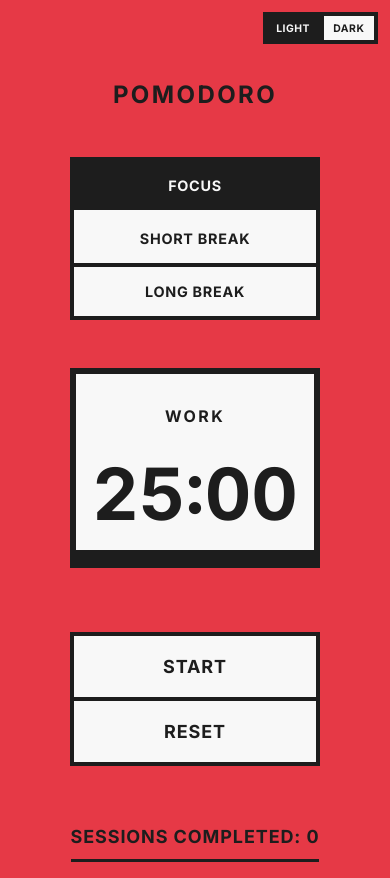
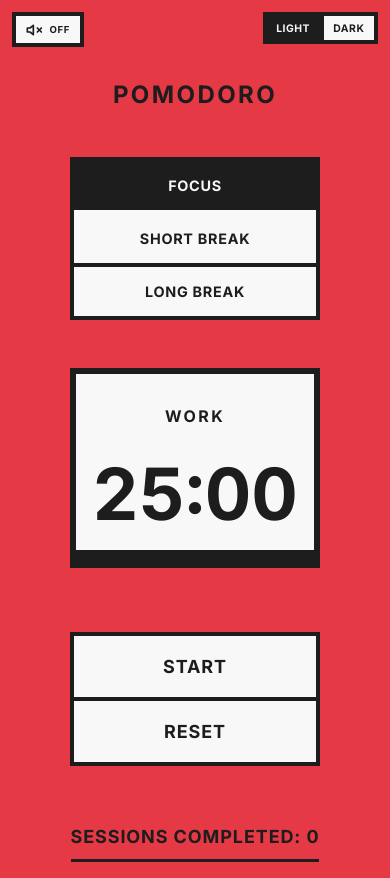
Before and after one commit to elvisdsz/pomodoro, a React (Vite) app: page / in a window 390 px wide. Built offline with nearby package versions, Linux system fonts and the light colour scheme.

Commit message:
Play rain sounds as white noise when the work timer is running

```diff
--- a/src/App.css
+++ b/src/App.css
@@ -137,6 +137,20 @@ body {
   color: #1D1D1D;
 }
 
+.app.dark .sound-toggle {
+  border-color: #F8F8F8;
+}
+
+.app.dark .sound-btn {
+  background: #2D2D2D;
+  color: #F8F8F8;
+}
+
+.app.dark .sound-btn:hover {
+  background: #d7d7d7;
+  color: #1D1D1D;
+}
+
 .container {
   text-align: center;
   padding: 2rem;
@@ -166,6 +180,68 @@ body {
   gap: 0;
   border: 4px solid #1D1D1D;
   z-index: 1000;
+}
+
+.sound-toggle {
+  position: fixed;
+  top: 2rem;
+  left: 2rem;
+  border: 4px solid #1D1D1D;
+  z-index: 1000;
+}
+
+.sound-btn {
+  padding: 0.5rem 1rem;
+  border: none;
+  background: #F8F8F8;
+  color: #1D1D1D;
+  font-size: 0.7rem;
+  font-weight: 700;
+  cursor: pointer;
+  transition: all 0.2s ease;
+  font-family: 'Inter', sans-serif;
+  text-transform: uppercase;
+  letter-spacing: 0.05em;
+  display: flex;
+  align-items: center;
+  gap: 0.5rem;
+}
+
+.sound-btn:hover {
+  background: #464646;
+  color: #F8F8F8;
+}
+
+.sound-icon {
+  display: flex;
+  align-items: center;
+  justify-content: center;
+  position: relative;
+}
+
+.sound-btn.playing .sound-icon::after {
+  content: '';
+  position: absolute;
+  width: 100%;
+  height: 100%;
+  border: 2px solid currentColor;
+  border-radius: 50%;
+  animation: soundWave 1.5s ease-out infinite;
+}
+
+@keyframes soundWave {
+  0% {
+    transform: scale(1);
+    opacity: 0.8;
+  }
+  100% {
+    transform: scale(2);
+    opacity: 0;
+  }
+}
+
+.sound-label {
+  font-size: 0.75rem;
 }
 
 .theme-btn {
@@ -386,6 +462,24 @@ body {
     grid-template-columns: auto auto;
   }
 
+  .sound-toggle {
+    top: 1rem;
+    left: 1rem;
+  }
+
+  .sound-btn {
+    padding: 0.4rem 0.75rem;
+  }
+
+  .sound-label {
+    font-size: 0.65rem;
+  }
+
+  .sound-icon svg {
+    width: 18px;
+    height: 18px;
+  }
+
   .theme-btn {
     padding: 0.4rem 0.75rem;
     font-size: 0.7rem;
@@ -402,6 +496,24 @@ body {
     right: 0.75rem;
   }
 
+  .sound-toggle {
+    top: 0.75rem;
+    left: 0.75rem;
+  }
+
+  .sound-btn {
+    padding: 0.35rem 0.6rem;
+  }
+
+  .sound-label {
+    font-size: 0.6rem;
+  }
+
+  .sound-icon svg {
+    width: 16px;
+    height: 16px;
+  }
+
   .theme-btn {
     padding: 0.35rem 0.6rem;
     font-size: 0.65rem;
--- a/src/App.jsx
+++ b/src/App.jsx
@@ -1,4 +1,5 @@
 import { useState, useEffect, useRef } from 'react'
+import RainSoundToggle from './RainSoundToggle'
 
 const WORK_TIME = 25 * 60
 const SHORT_BREAK = 5 * 60
@@ -128,6 +129,7 @@ function App() {
 
   return (
     <div className={`app ${mode} ${isDarkMode ? 'dark' : ''}`}>
+      <RainSoundToggle isPlaying={isRunning && mode === 'work'} />
       <div className="dark-mode-toggle">
         <button
           className={`theme-btn ${!isDarkMode ? 'active' : ''}`}
--- /dev/null
+++ b/src/RainSoundToggle.jsx
@@ -0,0 +1,156 @@
+import { useState, useEffect, useRef } from 'react'
+
+// Configuration for rain sounds - easily add new sounds here
+// startTime (in seconds) can be:
+//   - A number (e.g., 5) - always starts at 5 seconds into the audio
+//   - An array (e.g., [0, 10, 20]) - randomly picks one position each time
+//   - Omitted/null - defaults to 0 (beginning of audio)
+const RAIN_SOUNDS = [
+  {
+    id: 'off',
+    label: 'OFF',
+    icon: (
+      <svg width="24" height="24" viewBox="0 0 24 24" fill="none" stroke="currentColor" strokeWidth="2.5" strokeLinecap="round" strokeLinejoin="round">
+        <path d="M11 5L6 9H2v6h4l5 4V5z" />
+        <line x1="23" y1="9" x2="17" y2="15" />
+        <line x1="17" y1="9" x2="23" y2="15" />
+      </svg>
+    )
+  },
+  {
+    id: 'drizzle',
+    label: 'DRIZZLE',
+    filePath: '/sounds/soft-rain-loop.ogg',
+    startTime: 0,
+    icon: (
+      <svg width="24" height="24" viewBox="0 0 24 24" fill="none" stroke="currentColor" strokeWidth="2.5" strokeLinecap="round" strokeLinejoin="round">
+        <path d="M12 2v4M8 4v3M16 4v3M12 14v7M8 16v5M16 16v5" />
+        <circle cx="12" cy="10" r="3" fill="currentColor" />
+      </svg>
+    )
+  },
+  {
+    id: 'pour',
+    label: 'POUR',
+    filePath: '/sounds/ambiance-heavy-rain-loop.wav',
+    startTime: 0,
+    icon: (
+      <svg width="24" height="24" viewBox="0 0 24 24" fill="none" stroke="currentColor" strokeWidth="2.5" strokeLinecap="round" strokeLinejoin="round">
+        <path d="M12 2v5M8 3v5M16 3v5M12 14v8M8 15v7M16 15v7M4 16v6M20 16v6" />
+        <ellipse cx="12" cy="9" rx="4" ry="2" fill="currentColor" />
+      </svg>
+    )
+  },
+  {
+    id: 'storm',
+    label: 'STORM',
+    filePath: '/sounds/thunderstorm-with-rain-and-traffic-loop.wav',
+    startTime: [6, 21, 58, 63, 114, 273],
+    icon: (
+      <svg width="24" height="24" viewBox="0 0 24 24" fill="none" stroke="currentColor" strokeWidth="2.5" strokeLinecap="round" strokeLinejoin="round">
+        <path d="M12 2v4M8 3v3M16 3v3M8 14v4M16 14v4" />
+        <path d="M13 10h-2l-2 6h2l-2 6 5-8h-2l3-4z" fill="currentColor" />
+        <ellipse cx="12" cy="8" rx="4" ry="2" fill="currentColor" />
+      </svg>
+    )
+  }
+]
+
+function RainSoundToggle({ isPlaying }) {
+  const [currentSoundIndex, setCurrentSoundIndex] = useState(0)
+  const audioRef = useRef(null)
+
+  // Helper function to get a start time (handles both single value and array)
+  const getStartTime = (startTime) => {
+    if (startTime === undefined || startTime === null) {
+      return 0
+    }
+    if (Array.isArray(startTime)) {
+      // Pick a random start time from the array
+      const randomIndex = Math.floor(Math.random() * startTime.length)
+      return startTime[randomIndex]
+    }
+    return startTime
+  }
+
+  // Manage rain sound audio playback
+  useEffect(() => {
+    const currentSound = RAIN_SOUNDS[currentSoundIndex]
+    const shouldPlaySound = isPlaying && currentSound.id !== 'off' && currentSound.filePath
+
+    if (shouldPlaySound) {
+      const soundPath = currentSound.filePath
+      const startTime = getStartTime(currentSound.startTime) // Get random or single start time
+
+      // Create or update audio
+      if (!audioRef.current) {
+        audioRef.current = new Audio(soundPath)
+        audioRef.current.loop = true
+        audioRef.current.volume = 0.5
+
+        // Handle start time with error handling
+        audioRef.current.addEventListener('loadedmetadata', () => {
+          if (audioRef.current) {
+            // Validate start time doesn't exceed duration
+            const validStartTime = Math.min(startTime, audioRef.current.duration)
+            audioRef.current.currentTime = validStartTime
+          }
+        })
+
+        audioRef.current.play().catch(err => console.log('Audio play failed:', err))
+      } else if (!audioRef.current.src.endsWith(soundPath)) {
+        // Only change source if it's different
+        audioRef.current.pause()
+        audioRef.current.src = soundPath
+        audioRef.current.load()
+
+        // Set start time after loading
+        audioRef.current.addEventListener('loadedmetadata', () => {
+          if (audioRef.current) {
+            const validStartTime = Math.min(startTime, audioRef.current.duration)
+            audioRef.current.currentTime = validStartTime
+          }
+        }, { once: true })
+
+        audioRef.current.play().catch(err => console.log('Audio play failed:', err))
+      } else if (audioRef.current.paused) {
+        // Resume if paused
+        audioRef.current.play().catch(err => console.log('Audio play failed:', err))
+      }
+    } else {
+      if (audioRef.current && !audioRef.current.paused) {
+        audioRef.current.pause()
+        audioRef.current.currentTime = 0
+      }
+    }
+
+    return () => {
+      if (audioRef.current && !audioRef.current.paused) {
+        audioRef.current.pause()
+        audioRef.current.currentTime = 0
+      }
+    }
+  }, [isPlaying, currentSoundIndex])
+
+  const cycleSoundMode = () => {
+    const nextIndex = (currentSoundIndex + 1) % RAIN_SOUNDS.length
+    setCurrentSoundIndex(nextIndex)
+  }
+
+  const currentSound = RAIN_SOUNDS[currentSoundIndex]
+
+  return (
+    <div className="sound-toggle">
+      <button
+        className={`sound-btn ${currentSound.id !== 'off' && isPlaying ? 'playing' : ''}`}
+        onClick={cycleSoundMode}
+        title={`Rain sound: ${currentSound.label.toLowerCase()}`}
+      >
+        <span className="sound-icon">{currentSound.icon}</span>
+        <span className="sound-label">{currentSound.label}</span>
+      </button>
+    </div>
+  )
+}
+
+export default RainSoundToggle
```
